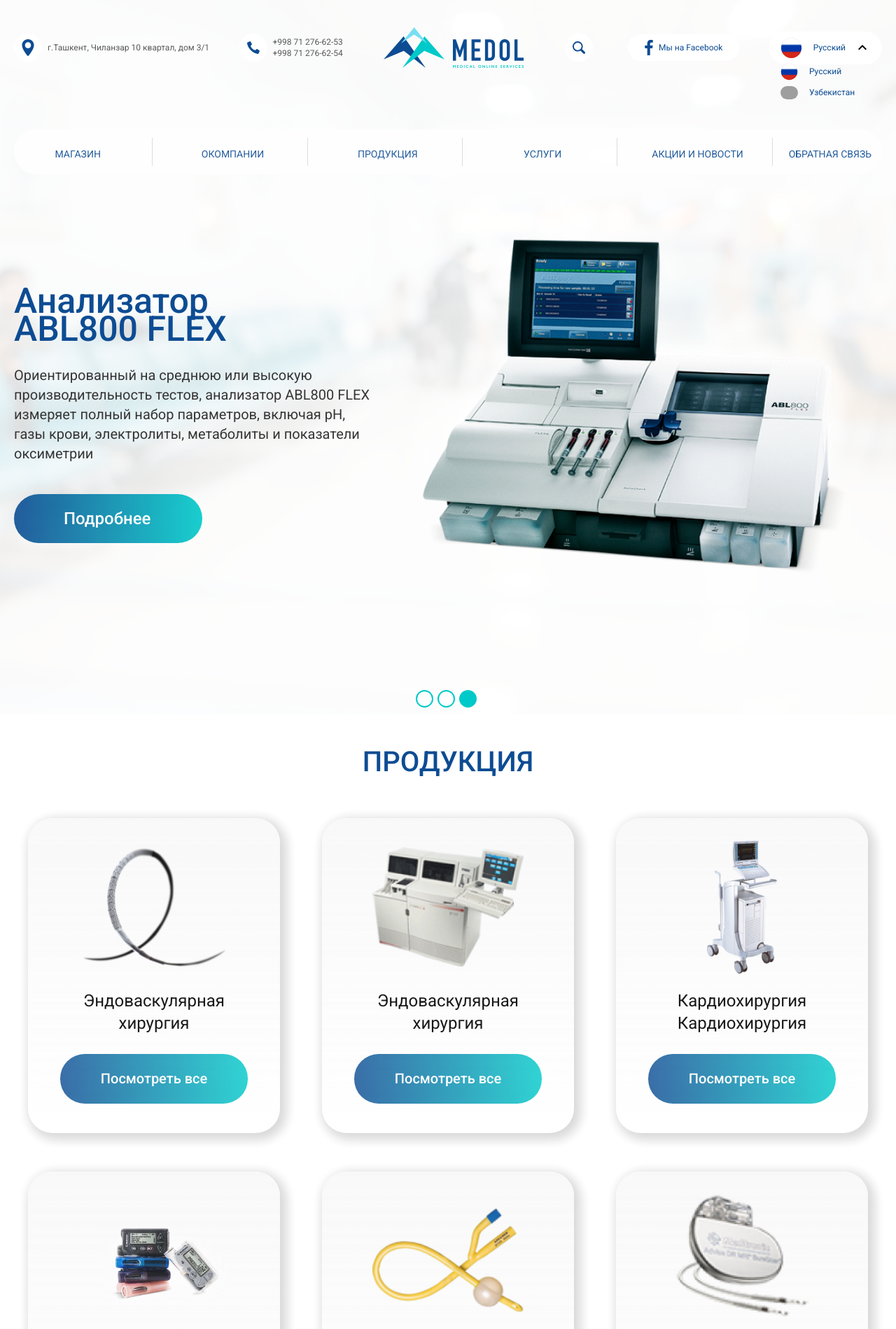
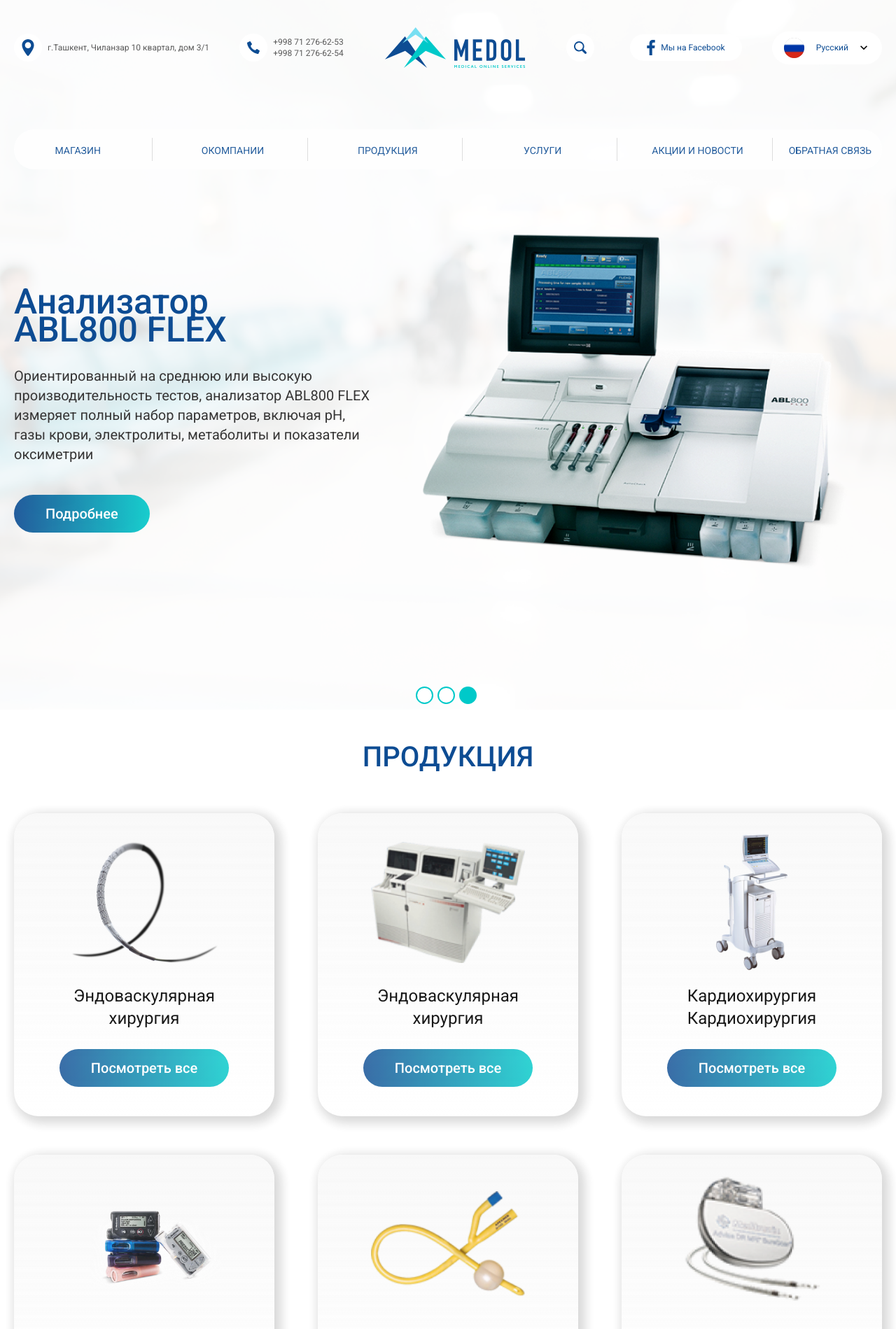
Before and after one commit to frontendoniyorbek/medol, a Next.js app: page / in a window 1280 px wide. Shown: the top 1899 px of the page at 70% size. Built offline with nearby package versions, Linux system fonts and the light colour scheme; grey boxes are pictures that could not be loaded.

Commit message:
btn styles

```diff
--- a/src/components/about-company.jsx
+++ b/src/components/about-company.jsx
@@ -7,10 +7,9 @@
 const AboutCompany = () => {
 	return (
 		<div className={`${aboutCompany.aboutCompany} sm:pt-11 sm:pb-16 pt-10 pb-12 md:pt-[68px] md:pb-[108px]`}>
-			<div className={`${aboutCompany.aboutCompany__container}`}>
+			<div>
 				<h2 className='text-[#0D4C93] font-medium md:text-[40px] sm:text-3xl text-2xl text-center'>О КОМПАНИИ</h2>
 				<div className={`flex items-center md:mt-10 sm:mt-7 mt-5}`}>
-					{/* ${aboutCompany.aboutCompany__wrapper */}
 					<div className={` ${aboutCompany.card}`}>
 						<div className={`${aboutCompany.card__left}`}>
 							<div className={`${aboutCompany.card__first}`}>
--- a/src/components/footer.jsx
+++ b/src/components/footer.jsx
@@ -9,7 +9,7 @@
 const Footer = () => {
 	return (
 		<div className={`${footer.footer} md:pt-12 md:pb-7 pt-8 pb-5`}>
-			<div className={`${footer.container} flex justify-between ${footer.footer__container}`}>
+			<div className={`containers flex justify-between ${footer.footer__container}`}>
 				{/* 1 */}
 				<div className={`${footer.footer__top} flex flex-col mr-3`}>
 					{/* 1 */}
@@ -140,8 +140,8 @@
 			</div>
 
 			{/* 4 */}
-			<div className={`${footer.container}`}>
-				<div className={`${footer.container} ${footer.footer__bottom} flex justify-between items-center md:mt-11 mt-7 `}>
+			<div className={`containers`}>
+				<div className={` ${footer.footer__bottom} flex justify-between items-center md:mt-11 mt-7 `}>
 					<span className='text-[#353535] md:text-lg sm:text-base text-sm'>© 2021 ООО «Medical Online Services»</span>
 					<div className='text-[#353535] md:text-lg sm:text-base text-sm'>
 						Донийорбек:
--- a/src/components/hero.jsx
+++ b/src/components/hero.jsx
@@ -5,7 +5,6 @@
 import search from '../images/search.svg';
 import facebook from '../images/facebook.svg';
 import russ from '../images/russ.svg';
-import acardion from '../images/acardion.svg';
 import styleHero from '../styles/styles.module.css';
 import { Accordion, AccordionItem, AccordionButton, AccordionPanel, AccordionIcon, Box } from '@chakra-ui/react';
 import uzb from '../images/UZ.svg';
@@ -61,7 +60,7 @@
 			</div>
 
 			{/* lenguach */}
-			<Accordion defaultIndex={[0]} allowMultiple>
+			<Accordion allowToggle>
 				<AccordionItem className='relative'>
 					<Box>
 						<AccordionButton className='pt-2 pb-2 pr-4 pl-4  cursor-pointer rounded-[25px] bg-white'>
--- a/src/components/services.jsx
+++ b/src/components/services.jsx
@@ -11,7 +11,7 @@
 				УСЛУГИ
 			</h2>
 			<div className={`${services.services} md:pt-[78px] md:pb-[112px] sm:pt-12 sm:pb-16 pt-10 pb-12`}>
-				<div className={`${services.services__container}`}>
+				<div className={`containers`}>
 					<ul className={`list-none first-letter flex items-center justify-between flex-wrap ${services.services__ul}`}>
 						<li
 							className={`w-[388px] bg-white rounded-[50px] flex items-center justify-center flex-col ${services.services__li}`}>
@@ -24,7 +24,7 @@
 									и сертификаты фирм производителей......
 								</p>
 							</div>
-							<button className={`btn btn-services text-center mb-[-20px]`}>Подробнее</button>
+							<button className={`btn text-center mb-[-20px]`}>Подробнее</button>
 						</li>
 
 						<li
@@ -38,7 +38,7 @@
 									опыт и сертификаты фирм производителей......
 								</p>
 							</div>
-							<button className={`btn btn-services text-center mb-[-20px]`}>Подробнее</button>
+							<button className={`btn text-center mb-[-20px]`}>Подробнее</button>
 						</li>
 
 						<li
@@ -52,7 +52,7 @@
 									и сертификаты фирм производителей......
 								</p>
 							</div>
-							<button className={`btn btn-services text-center mb-[-20px]`}>Подробнее</button>
+							<button className={`btn text-center mb-[-20px]`}>Подробнее</button>
 						</li>
 					</ul>
 				</div>
--- a/src/pages/index.js
+++ b/src/pages/index.js
@@ -1,4 +1,3 @@
-import { Badge, Button } from 'react-bootstrap';
 import styles from '../styles/styles.module.css';
 import { AboutCompany, Footer, Header, Hero, Navv, News, Partners, Products, Services } from '@/components';
 
@@ -6,19 +5,21 @@
 	return (
 		<>
 			<div className={styles.wrapper}>
-				<div className={`${styles.container}`}>
+				<div className={`containers`}>
 					<Hero />
 					<Navv />
 					<Header />
 				</div>
 			</div>
-			<div className={`${styles.container}`}>
+			<div className={`containers`}>
 				<Products />
 			</div>
 			<Services />
-			<AboutCompany />
-			<News />
-			<Partners />
+			<div className='containers'>
+				<AboutCompany />
+				<News />
+				<Partners />
+			</div>
 			<Footer />
 		</>
 	);
--- a/src/styles/globals.css
+++ b/src/styles/globals.css
@@ -49,79 +49,51 @@
 	background-color: #fff;
 	font-family: 'Roboto', 'Arial', sans-serif;
 	font-weight: 400;
-	font-size: 24px;
+	font-size: 20px;
 	font-style: normal;
 	line-height: 1.67;
 	color: #000;
 	overflow-x: hidden;
 }
 
+.containers {
+	max-width: 1440px;
+	width: 100%;
+	margin-right: auto;
+	margin-left: auto;
+	padding-left: 20px;
+	padding-right: 20px;
+}
+
 .btn {
 	background: linear-gradient(90deg, #0d4c93 0%, #00c9c9 100%);
 	opacity: 0.9;
-	border-radius: 35px;
+	border-radius: 30px;
 	cursor: pointer;
 	color: #fff;
 	font-style: normal;
 	font-weight: 500;
-	font-size: 24px;
-	line-height: 28px;
-	padding: 21px 74px 21px 71px;
+	font-size: 20px;
+	line-height: 24px;
+	padding: 15px 45px;
 	transition: all 0.3 ease;
+}
+
+.btn__company {
+	padding: 10px 15px;
+}
+
+.btn-news {
+	margin-bottom: -20%;
+	margin-left: 20%;
 }
 
 .btn:hover {
 	background: linear-gradient(90deg, #00c9c9 0%, #0d4c93 100%);
-	transition: all 0.3 ease;
 }
 
 .btn:active {
 	opacity: 0.6;
-}
-
-.btn__products {
-	padding: 24px 58px;
-	font-style: normal;
-	font-weight: 500;
-	font-size: 20px;
-	line-height: 23px;
-}
-
-.btn__products--active {
-	background: #00c9c9;
-}
-
-.btn-services {
-	padding: 15px 84px 12px 82px;
-	font-style: normal;
-	font-weight: 500;
-	font-size: 20px;
-	line-height: 23px;
-}
-
-.btn-news {
-	display: inline-block;
-	padding: 15px 60px;
-	color: #fff;
-	text-align: center;
-	font-size: 20px;
-	font-family: Roboto;
-	letter-spacing: 0.8px;
-	margin-bottom: -50px;
-	margin-left: 40px;
-}
-
-.btn__footer {
-	padding: 14px 30px;
-}
-
-.btn__company {
-	padding: 12px 58px;
-	color: #fff;
-	text-align: center;
-	font-size: 20px;
-	font-family: Roboto;
-	letter-spacing: 0.8px;
 }
 
 a:hover {
@@ -154,7 +126,7 @@
 	border-radius: 30px;
 	background: linear-gradient(180deg, #0d4c93 0%, #00c9c9 100%);
 	position: absolute;
-	top: 40%;
+	top: 45%;
 	right: 0;
 	display: flex;
 	justify-content: center;
@@ -172,7 +144,7 @@
 	border-radius: 30px;
 	background: linear-gradient(180deg, #0d4c93 0%, #00c9c9 100%);
 	position: absolute;
-	top: 40%;
+	top: 45%;
 	left: 0;
 	display: flex;
 	justify-content: center;
@@ -180,45 +152,28 @@
 	cursor: pointer;
 	z-index: 10;
 	i {
+		width: 70%;
+		height: 70%;
 		color: #fff;
 	}
 }
 
 @media screen and (max-width: 1200px) {
-	.btn__products {
-		padding: 18px 32px;
+	.btn-news {
+		margin-left: 10px;
 	}
 }
 
 @media screen and (max-width: 768px) {
 	.btn {
 		border-radius: 24px;
-		font-size: 16px;
-		line-height: 24px;
-		padding: 15px 48px 15px 48px;
-	}
-
-	.btn__products {
-		padding: 15px 48px;
-	}
-
-	.btn-services {
-		padding: 12px 48px 12px 48px;
-	}
-
-	.btn-news {
-		padding: 12px 48px;
-	}
-
-	.btn__footer {
-		padding: 12px 26px;
+		font-size: 18px;
+		line-height: 20px;
+		padding: 10px 30px;
 	}
 
 	.btn__company {
-		padding: 10px 36px;
-		font-size: 14px;
-		font-weight: 400;
-		letter-spacing: 0.6px;
+		padding: 8px 12px;
 	}
 
 	.custom-dot-list-style button {
@@ -230,46 +185,29 @@
 		height: 25px;
 		width: 25px;
 		border-radius: 25px;
-		top: 60%;
 	}
 
 	.prev {
 		height: 25px;
 		width: 25px;
 		border-radius: 25px;
-		top: 60%;
 	}
 }
 
 @media screen and (max-width: 640px) {
 	.btn {
 		border-radius: 22px;
-		font-size: 12px;
+		font-size: 16px;
 		line-height: 18px;
-		padding: 12px 36px 12px 36px;
-		font-weight: 400;
+		padding: 8px 24px;
 	}
 
-	.btn__products {
-		padding: 12px 36px;
-	}
-
-	.btn-services {
-		padding: 12px 36px 12px 36px;
-	}
-
-	.btn-news {
-		padding: 12px 36px;
+	.btn__company {
+		padding: 6px 14px;
 	}
 
 	.btn__footer {
-		padding: 8px 18px;
-	}
-
-	.btn__company {
-		padding: 8px 24px;
-		font-size: 12px;
-		letter-spacing: 0.4px;
+		padding: 6px 12px;
 	}
 
 	.custom-dot-list-style button {
--- a/src/styles/styles.module.css
+++ b/src/styles/styles.module.css
@@ -12,42 +12,6 @@
 	background-position: center center;
 }
 
-.container {
-	max-width: 1440px;
-	width: 100%;
-	margin-right: auto;
-	margin-left: auto;
-	padding-left: 20px;
-	padding-right: 20px;
-}
-
-.products__container {
-	max-width: 1440px;
-	width: 100%;
-	margin-right: auto;
-	margin-left: auto;
-	padding-left: 20px;
-	padding-right: 20px;
-}
-
-.news__container {
-	max-width: 1440px;
-	width: 100%;
-	margin-right: auto;
-	margin-left: auto;
-	padding-left: 20px;
-	padding-right: 20px;
-}
-
-.aboutCompany__container {
-	max-width: 1440px;
-	width: 100%;
-	margin-right: auto;
-	margin-left: auto;
-	padding-left: 20px;
-	padding-right: 20px;
-}
-
 .progress__bar {
 	position: fixed;
 	top: 0;
@@ -59,15 +23,23 @@
 }
 
 .footer__link {
-	border-radius: 35px;
+	border-radius: 20px;
 	opacity: 0.8999999761581421;
 	background: linear-gradient(90deg, #0d4c93 0%, #00c9c9 100%);
-	padding: 8px;
+	padding: 6px;
 	color: #fff;
 	text-align: center;
-	font-size: 20px;
+	font-size: 18px;
 	font-family: Roboto;
 	letter-spacing: 0.8px;
+}
+
+.footer__link:hover {
+	background: linear-gradient(90deg, #00c9c9 0%, #0d4c93 100%);
+}
+
+.footer__link:active {
+	opacity: 0.6;
 }
 
 .services__container {
@@ -209,7 +181,7 @@
 }
 
 .news__li {
-	width: 350px;
+	width: 100%;
 	flex-shrink: 0;
 	border-radius: 35px;
 	border: 2px solid #f6f6f6;
@@ -218,6 +190,7 @@
 }
 
 .news__image {
+	width: 100%;
 	margin-top: -136px;
 }
 
@@ -375,18 +348,17 @@
 	}
 
 	.sircle {
-		border-radius: 10px;
-		display: inline-block;
-		height: 10px;
-		margin-left: 55px;
+		border-radius: 0px;
+		height: 0px;
+		margin-left: 0px;
 		opacity: 0;
 		position: relative;
-		top: -65px;
-		width: 10px;
+		top: 0px;
+		width: 0px;
 	}
 
 	.navLi:hover .sircle {
-		opacity: 1;
+		opacity: 0;
 	}
 
 	.navbarLink {
@@ -508,7 +480,7 @@
 
 @media screen and (max-width: 1200px) {
 	.news__li {
-		width: 98%;
+		width: 100%;
 		text-align: center;
 	}
 
```
Also changed, not shown: src/components/news.jsx (+48 -0 lines).
